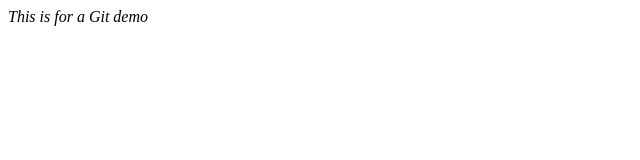
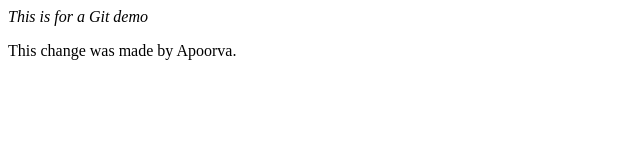
Before and after one commit to apoorvakarpurapu/First_Github_Project, a plain HTML site: page index.html in a window 1280 px wide. Shown: the whole page, without its empty margins (0-640 px from the left). Drawn offline with Linux system fonts and the light colour scheme.

Commit message:
Added Apoorva feature

```diff
--- a/index.html
+++ b/index.html
@@ -12,5 +12,6 @@
 
 <body>
   <em>This is for a Git demo</em>
+  <p> This change was made by Apoorva.</p>
 </body>
 </html>
```
